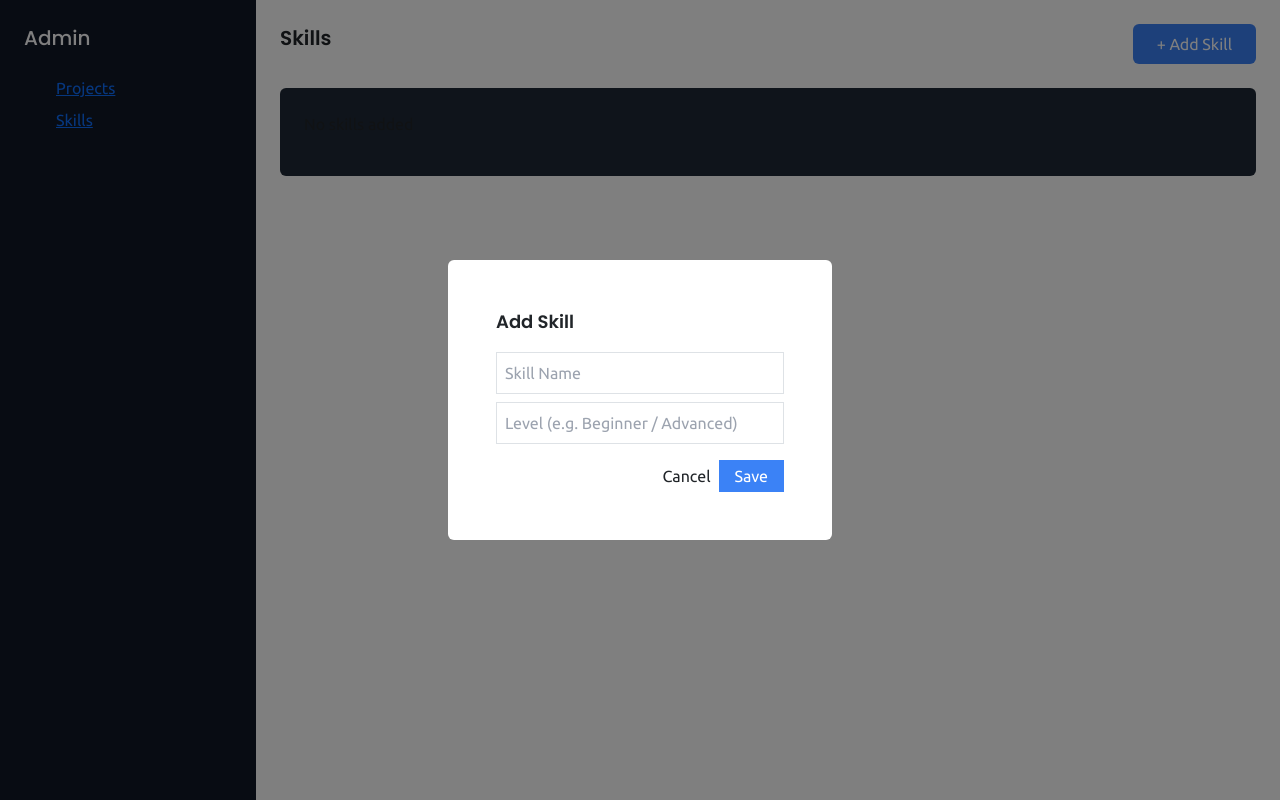
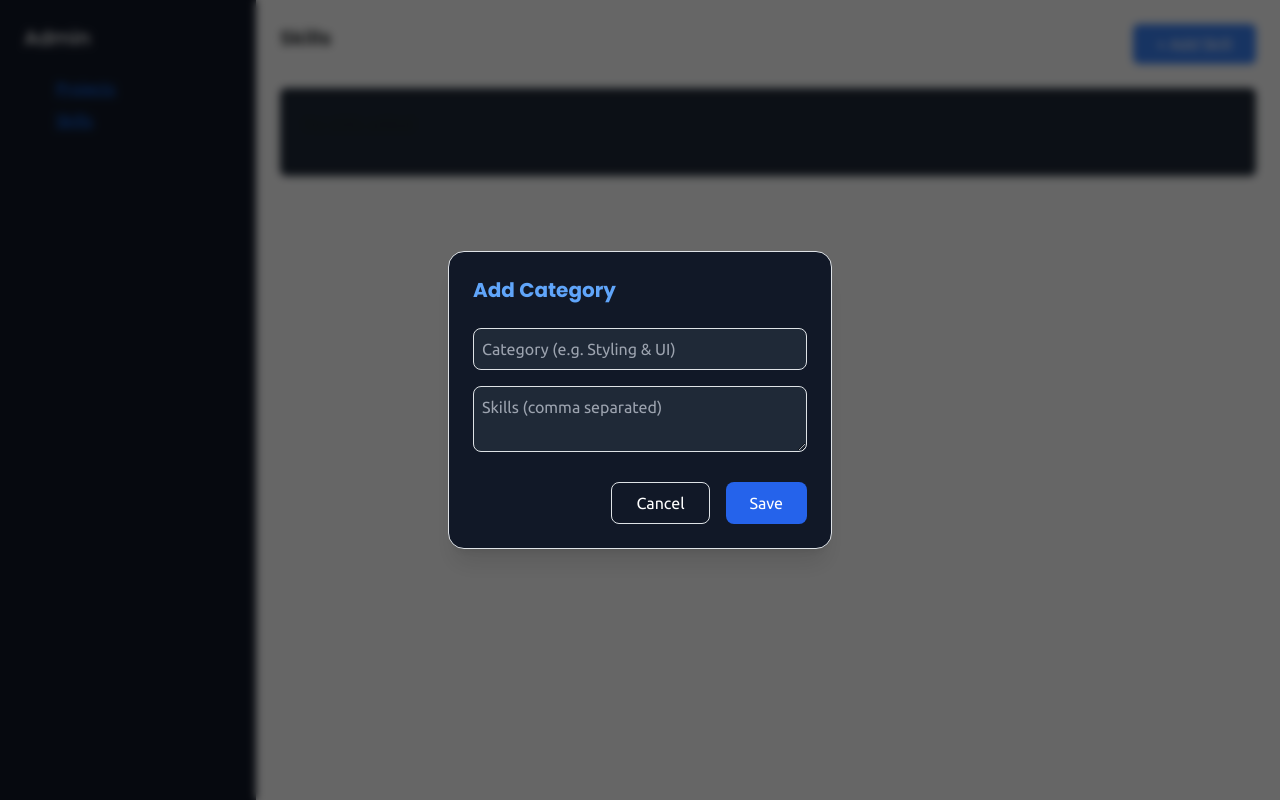
Before and after one commit to chandanchakraborty123/portfolio, a React (Vite) app: page /admin/skills in a window 1280 px wide. Both pictures are taken after a click on the button "+ Add Skill". Built offline with nearby package versions, Linux system fonts and the light colour scheme.

Commit message:
frontend skill3

```diff
--- a/src/admin/components/SkillModal.tsx
+++ b/src/admin/components/SkillModal.tsx
@@ -1,49 +1,67 @@
 import { useState, useEffect } from "react";
 
 function SkillModal({ close, save, editData }: any) {
-  const [name, setName] = useState("");
-  const [level, setLevel] = useState("");
+  const [category, setCategory] = useState("");
+  const [skills, setSkills] = useState("");
 
   useEffect(() => {
     if (editData) {
-      setName(editData.name);
-      setLevel(editData.level);
+      setCategory(editData.category);
+      setSkills(editData.skills.join(", "));
     }
   }, [editData]);
 
+  const handleSave = () => {
+    const formattedData = {
+      category,
+      skills: skills.split(",").map((s) => s.trim()),
+    };
+
+    save(formattedData);
+  };
+
   return (
-    <div className="fixed inset-0 bg-black bg-opacity-50 flex justify-center items-center">
-      <div className="bg-white p-5 rounded w-96">
-        <h2 className="mb-3 text-lg font-semibold">
-          {editData ? "Edit Skill" : "Add Skill"}
+    <div className="fixed inset-0 bg-black/60 backdrop-blur-sm flex justify-center items-center z-50">
+
+      <div className="bg-gray-900 text-white p-6 rounded-2xl w-96 border border-gray-700 shadow-xl">
+
+        <h2 className="mb-4 text-xl font-bold text-blue-400">
+          {editData ? "Edit Category" : "Add Category"}
         </h2>
 
-        {/* Name */}
+        {/* Category */}
         <input
-          className="border w-full mb-2 p-2"
-          value={name}
-          onChange={(e) => setName(e.target.value)}
-          placeholder="Skill Name"
+          className="border border-gray-700 bg-gray-800 w-full mb-3 p-2 rounded-lg focus:outline-none focus:border-blue-500"
+          value={category}
+          onChange={(e) => setCategory(e.target.value)}
+          placeholder="Category (e.g. Styling & UI)"
         />
 
-        {/* Level */}
-        <input
-          className="border w-full mb-3 p-2"
-          value={level}
-          onChange={(e) => setLevel(e.target.value)}
-          placeholder="Level (e.g. Beginner / Advanced)"
+        {/* Skills */}
+        <textarea
+          className="border border-gray-700 bg-gray-800 w-full mb-4 p-2 rounded-lg focus:outline-none focus:border-blue-500"
+          value={skills}
+          onChange={(e) => setSkills(e.target.value)}
+          placeholder="Skills (comma separated)"
         />
 
         {/* Buttons */}
-        <div className="flex justify-end gap-2">
-          <button onClick={close}>Cancel</button>
+        <div className="flex justify-end gap-3">
           <button
-            className="bg-blue-500 text-white px-3 py-1"
-            onClick={() => save({ name, level })}
+            onClick={close}
+            className="px-4 py-2 rounded-lg border border-gray-600 hover:border-gray-400"
+          >
+            Cancel
+          </button>
+
+          <button
+            className="bg-blue-600 hover:bg-blue-700 px-4 py-2 rounded-lg transition"
+            onClick={handleSave}
           >
             Save
           </button>
         </div>
+
       </div>
     </div>
   );
```
